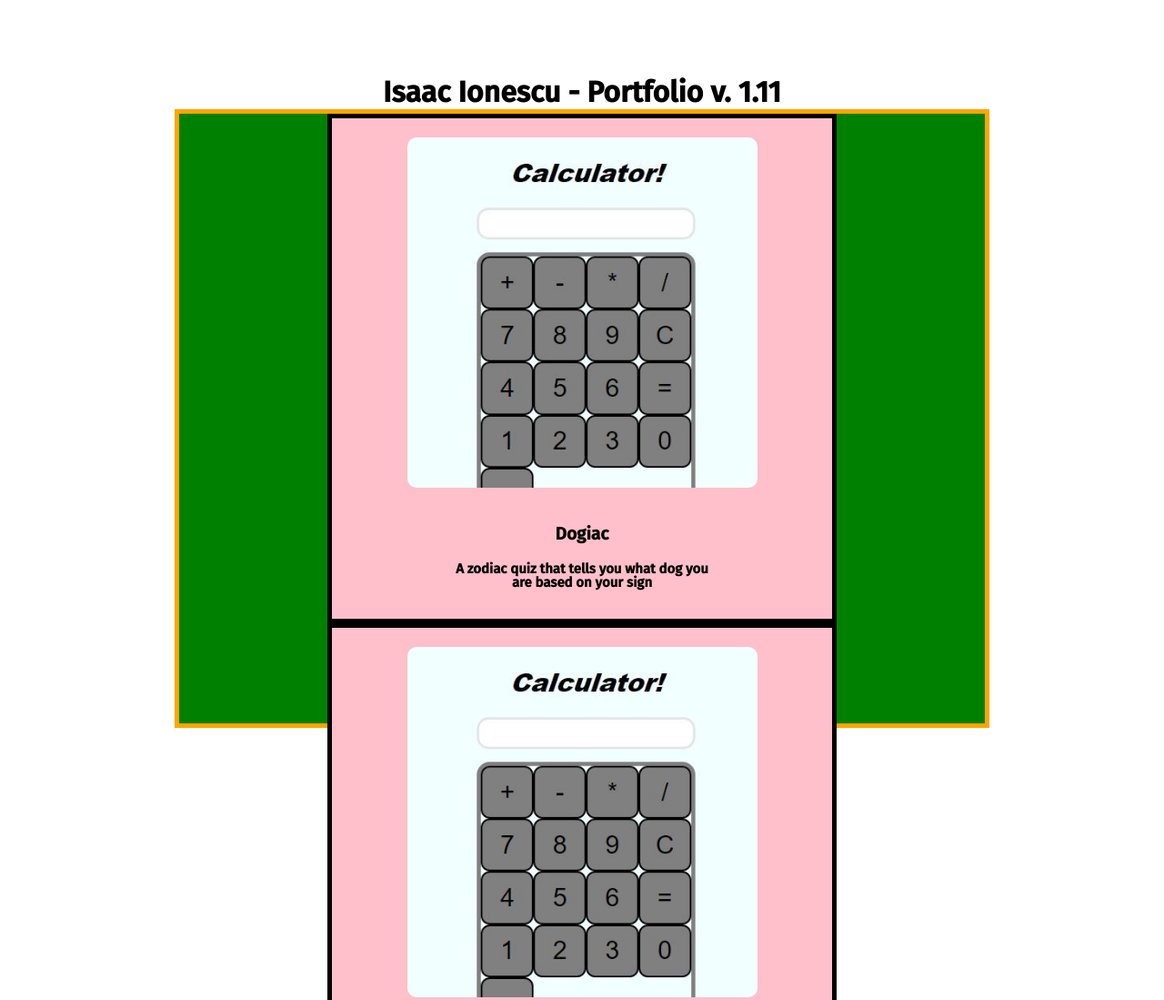
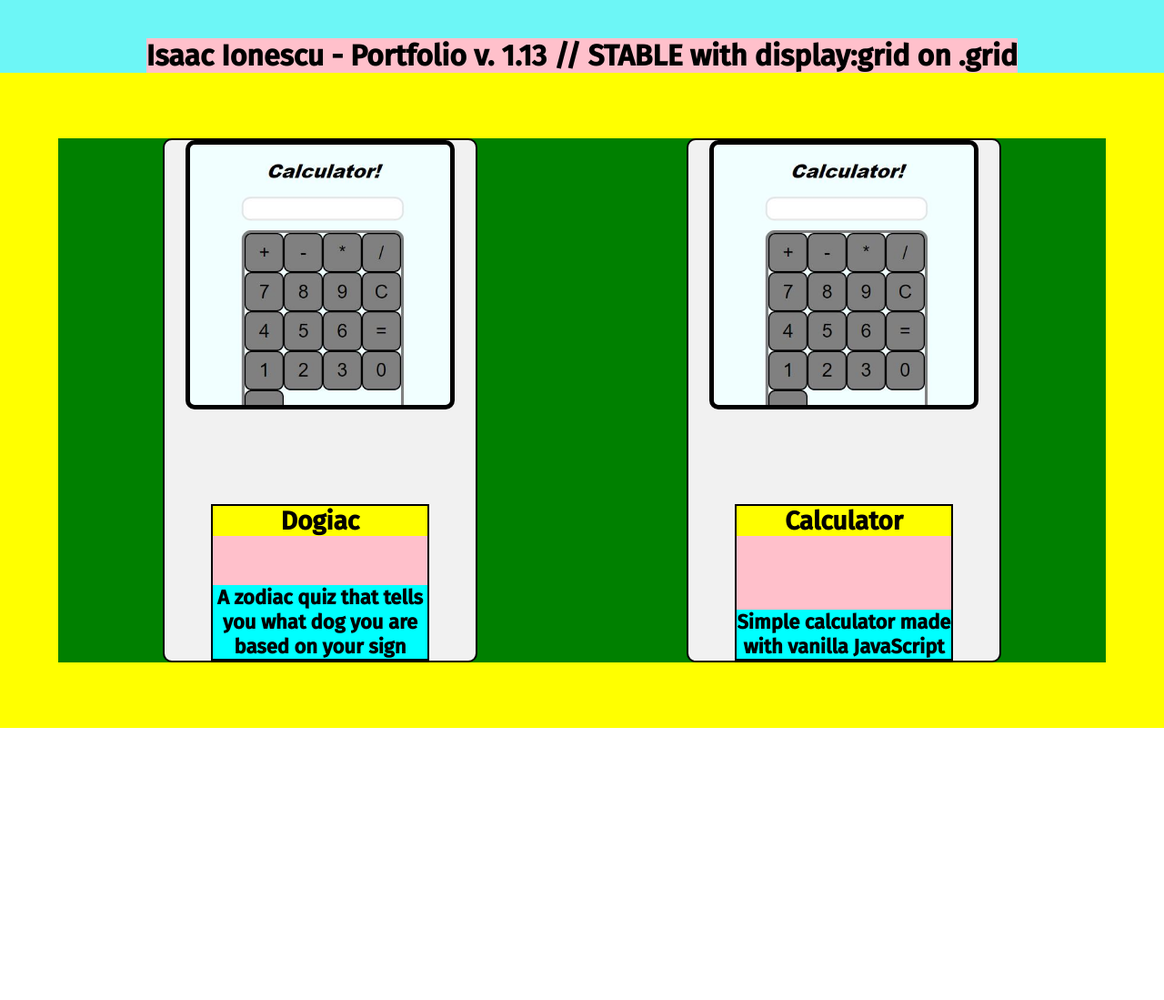
Before and after one commit to isaacionescu/portfolio, a plain HTML site: page index.html in a window 1280 px wide. Shown: the top 1099 px of the page at 91% size. After the commit the page ends 800 px from the top, so only its background shows below. Drawn offline with Linux system fonts and the light colour scheme.

Commit message:
v. 1.13 // STABLE with display:grid on .grid

```diff
--- a/index.html
+++ b/index.html
@@ -9,7 +9,7 @@
 <body>
 	<header>
 		<div class="header-text-box">
-		<h1>Isaac Ionescu - Portfolio v. 1.11</h1>
+		<h1>Isaac Ionescu - Portfolio v. 1.13 // STABLE with display:grid on .grid </h1>
 	</div>
 	</header>
 
@@ -21,7 +21,7 @@
 				</div>
 				<div class="description-box">
 					<h2 class="description-text">Dogiac</h2>
-					<h3>A zodiac quiz that tells you what dog you <br> are based on your sign</h3>
+					<h3>A zodiac quiz that tells you what dog you are based on your sign</h3>
 				</div>
 			</div>
 
@@ -34,6 +34,10 @@
 					<h3>Simple calculator made with vanilla JavaScript</h3>
 				</div>
 			</div>
+
+			<!-- <div class="project-item"></div> -->
+			<!-- <div class="project-item"></div> -->
+
 		</div>
 	</main>
 
--- a/style.css
+++ b/style.css
@@ -1,74 +1,9 @@
-/*
-LEGEND:
-h = height;
-w = width;
-m = margin;
-p = padding;
-d = display;
-f-d = flex-direction;
-g-t = grid-template
-j-c = justify-content;
-a-i = align-items;
-t-a = text-align;
-b = border;
-b-r = border-radius;
-t, b, l, r = top, bottom, right, left;
-f-s = font-size;
-*/
-
 @import url('https://fonts.googleapis.com/css2?family=Roboto:wght@400;500&display=swap');
 @import url('https://fonts.googleapis.com/css2?family=Fira+Sans:wght@400;500&display=swap');
 
 :root {
-    --color1: #6DF6F6;
-    --color2: white;
-
-    --header-h: 15vh;
-    --header-d: flex;
-    --header-f-d: row;
-    --header-j-c: center;
-    --header-a-i: flex-end;
-
-    /*--header-text-box-m: 20px;*/
-    /*--header-f-s: 2rem;*/
-
-    --main-h: 85vh;
-    --main-d: flex;
-    --main-j-c: center;
-    --main-a-i: center;
-
-    --grid-h: 100%;
-    --grid-w: 70%;
-    --grid-d: flex;
-    --grid-f-f: row wrap;
-    --grid-j-c: space-evenly;
-    --grid-a-i: center;
-    --grid-b: 5px solid orange;
-    /*--grid-m-t: 10%;*/
-
-    --project-item-h: 70vh;
-    --project-item-w: 70vh;
-    --project-item-d: flex;
-    --project-item-f-f: column wrap;
-    /*--project-item-f-d: column;*/
-    --project-item-j-c: space-around;
-    --project-item-a-i: center;
-    --project-item-b: 5px solid black;
-    /*--project-item-b-r: 10px;*/
-
-    --img-preview-h: 70%;
-    --img-preview-w: 70%;
-    --img-preview-b: 5px solid black;
-    --img-preview-b-r: 10px;
-
-    --description-box-w: 80%;
-    --description-box-h: 15%;
-    --description-box-j-c: center;
-    --description-box-t-a: center;
-
-    --description-text-m-b: 5%;
-
-    --h3-t-a: left;
+    --cyan: #6DF6F6;
+    --lightgrey: #F1F1F1;
 }
 
 .no-highlight {
@@ -97,102 +32,94 @@ html, body {
 }
 
 header {
-    /*background-color: var(--color1);*/
-    height: var(--header-h);
-    display: var(--header-d);
-    flex-direction: var(--header-f-d);
-    justify-content: var(--header-j-c);
-    align-items: var(--header-a-i);
+    background-color: var(--cyan);
+    height: 10vh;
     width: 100vw;
+    display: flex;
+    flex-direction: row;
+    justify-content: center;
+    align-items: flex-end;
 }
 
 .header-text-box {
-    /*background-color: yellow;*/
-    margin: var(--header-text-box-m);
+    background-color: pink;
     color: black;
-    /*font-size: var(--header-f-s);*/
 }
 
 main {
-    /*background-color: yellow;*/
-    display: var(--main-d);
-    justify-content: var(--main-j-c);
-    height: var(--main-h);
-    /*width: 100vw;*/
+    background-color: yellow;
+    min-height: 90vh;
+    min-width: 100vw;
+    display: block;
+    position: relative;
 }
 
 .grid {
     background-color: green;
-    border: var(--grid-b);
-    height: var(--grid-h);
-    width: var(--grid-w);
-    display: var(--grid-d);
-    flex-flow: var(--grid-f-f);
-    justify-content: var(--grid-j-c);
-    align-items: var(--grid-a-i);
-    /*margin-top: var(--grid-m-t);*/
+    /*border: 5px solid orange;*/
+    height: 80%;
+    width: 90%;
+    position: absolute;
+    top: 0; left: 0; right: 0; bottom: 0;
+    margin: auto;
+
+    display: grid;
+    grid-template-columns: repeat(2, 30%);
+    /*grid-column-gap: 3%;*/
+    align-items: center;
+    justify-content: space-around;
 }
 
 .project-item {
-    background-color: pink;
-    border: var(--project-item-b);
-    height: var(--project-item-h);
-    width: var(--project-item-w);
-    display: var(--project-item-d);
-    flex-flow: var(--project-item-f-f);
-    flex-direction: var(--project-item-f-d);
-    justify-content: var(--project-item-j-c);
-    align-items: var(--project-item-a-i);
-    /*border-radius: var(--project-item-b-r);*/
+    background-color: var(--lightgrey);
+    border: 2px solid black;
+    border-radius: 10px;
+    height: 100%;
+    /*width: 100%;*/
+    display: flex;
+    align-items: center;
+    flex-flow: column nowrap;
+    justify-content: space-between;
 }
 
 .img-preview {
     background-color: blue;
-    /*border: var(--img-preview-b);*/
-    height: var(--img-preview-h);
-    width: var(--img-preview-w);
-    border-radius: var(--img-preview-b-r);
+    border: 5px solid black;
+    height: 37vh;
+    width: 37vh;
+    border-radius: 10px;
     background-image: url('calculator.jpg');
     background-size: cover;
 }
 
-#dogiac {
-/*    background: url('./img/dogiac.jpg') 50% 0% no-repeat;
-    background-size: cover;*/
-}
-
-#calculator {
-/*    background-image: url('calculator.jpg');
-    background-size: cover;*/
-}
-
 .description-box {
-    /*background-color: purple;*/
-    /*border: 2px solid white;*/
-    height: var(--description-box-h);
-    width: var(--description-box-w);
-    justify-content: var(--description-box-j-c);
-    line-height: 1;
+    background-color: pink;
+    border: 2px solid black;
+    height: 30%;
+    width: 70%;
+    display: flex;
+    flex-flow: column nowrap;
+    justify-content: space-between;
     text-align: center;
-    font-size: 0.8rem;
+    font-size: 1.175rem;
+    /*line-height: 1rem;*/
     /*overflow: hidden;*/
 }
 
-a {
+/*a {
     content: '';
     height: 100%;
     width: 100%;
     display: block;
-}
+}*/
 
-.description-text { /*<h2> elements basically*/
-    /*background-color: yellow;*/
-    margin-bottom: var(--description-text-m-b);
-    /*display: inline;*/
+.description-text {
+    background-color: yellow;
+    display: inline;
+    margin-bottom: 5%;
 }
 
 
 h3 {
-    /*background-color: cyan;*/
-    /*text-align: var(--h3-t-a);*/
+    background-color: cyan;
 }
```
